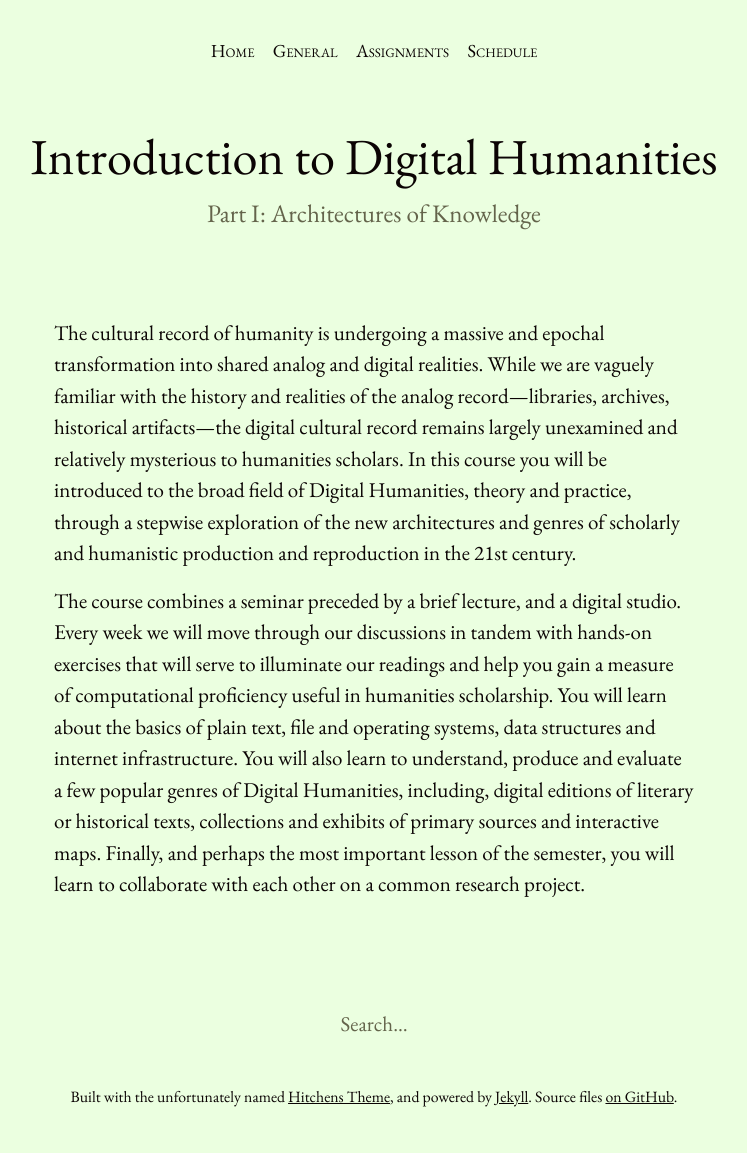
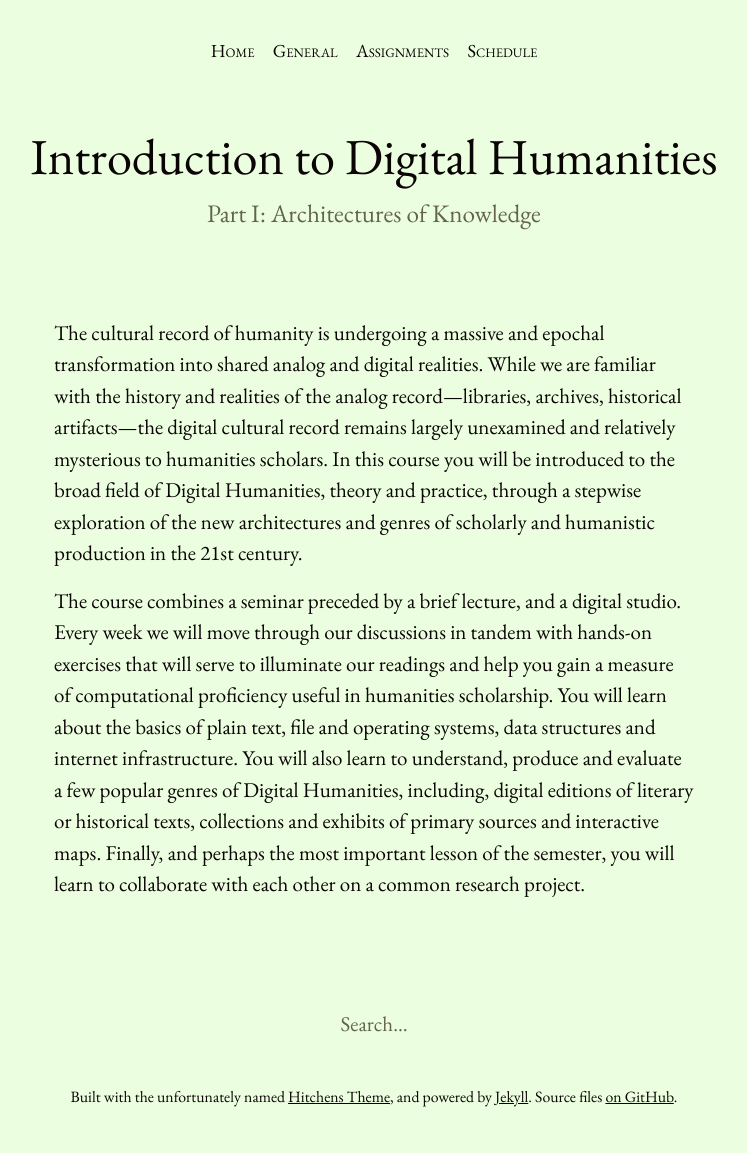
Before and after one commit to elotroalex/f22-intro-dh, a Jekyll site: the page built from index.html, in a window 1280 px wide. Shown: the whole page, without its empty margins (266-1013 px from the left). Built offline with Jekyll 4.4.1, drawn with Linux system fonts in a browser that asks for light colours; the list of posts is cut into pages by our own code.

Commit message:
gabe's comments incorporated

```diff
--- a/_layouts/home.html
+++ b/_layouts/home.html
@@ -18,7 +18,7 @@ layout: default
 
 <main class="home" id="main" role="main" aria-label="Content">
 
-  <p>The cultural record of humanity is undergoing a massive and epochal transformation into shared analog and digital realities. While we are vaguely familiar with the history and realities of the analog record—libraries, archives, historical artifacts—the digital cultural record remains largely unexamined and relatively mysterious to humanities scholars. In this course you will be introduced to the broad field of Digital Humanities, theory and practice, through a stepwise exploration of the new architectures and genres of scholarly and humanistic production and reproduction in the 21st century.</p>
+  <p>The cultural record of humanity is undergoing a massive and epochal transformation into shared analog and digital realities. While we are familiar with the history and realities of the analog record—libraries, archives, historical artifacts—the digital cultural record remains largely unexamined and relatively mysterious to humanities scholars. In this course you will be introduced to the broad field of Digital Humanities, theory and practice, through a stepwise exploration of the new architectures and genres of scholarly and humanistic production in the 21st century.</p>
 
   <p>The course combines a seminar preceded by a brief lecture, and a digital studio. Every week we will move through our discussions in tandem with hands-on exercises that will serve to illuminate our readings and help you gain a measure of computational proficiency useful in humanities scholarship. You will learn about the basics of plain text, file and operating systems, data structures and internet infrastructure. You will also learn to understand, produce and evaluate a few popular genres of Digital Humanities, including, digital editions of literary or historical texts, collections and exhibits of primary sources and interactive maps. Finally, and perhaps the most important lesson of the semester, you will learn to collaborate with each other on a common research project.</p>
 
```
